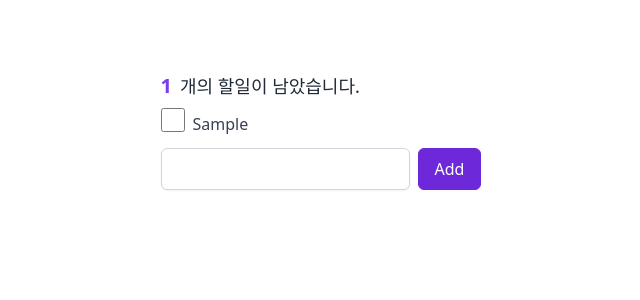
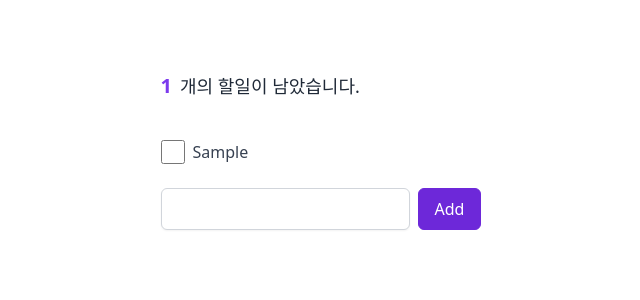
Before and after one commit to newddobi/mobx-practice-todo, a Next.js app: page / in a window 1280 px wide. Both pictures are taken after typing "Sample" into the empty fields and a click on the button "Add". Shown: the top 300 px of the page, without its empty margins (319-959 px from the left). Built offline with nearby package versions, Linux system fonts and the light colour scheme.

Commit message:
checkbox update

```diff
--- a/pages/index.tsx
+++ b/pages/index.tsx
@@ -26,7 +26,7 @@ const Home: NextPage = observer(() => {
     <main>
       <div className="flex items-center justify-center my-16">
         <div className="flex flex-col items-start py-2 space-y-2 cursor-ponter">
-          <h1 className="text-lg text-gray-800 font-sm">
+          <h1 className="mb-8 text-lg text-gray-800 font-sm">
             <span className="pr-2 text-xl font-bold text-violet-600">
               {store.todosCount}
             </span>
@@ -34,10 +34,10 @@ const Home: NextPage = observer(() => {
           </h1>
           <ul>
             {store.todos.map((todo) => (
-              <div key={todo.id} className="flex items-center">
-                <div className="flex pb-2 mr-2">
+              <div key={todo.id} className="flex items-center mb-4">
+                <div className="flex mr-2">
                 <input
-                    className="w-6 h-6 transition border border-gray-300 rounded-lg cursor-pointer checked:text-orange-500"
+                    className="w-6 h-6 transition border border-gray-300 rounded-md cursor-pointer accent-violet-500 focus:accent-violet-600"
                     value={todo.id}
                     onChange={onChange}
                     type="checkbox"
```
